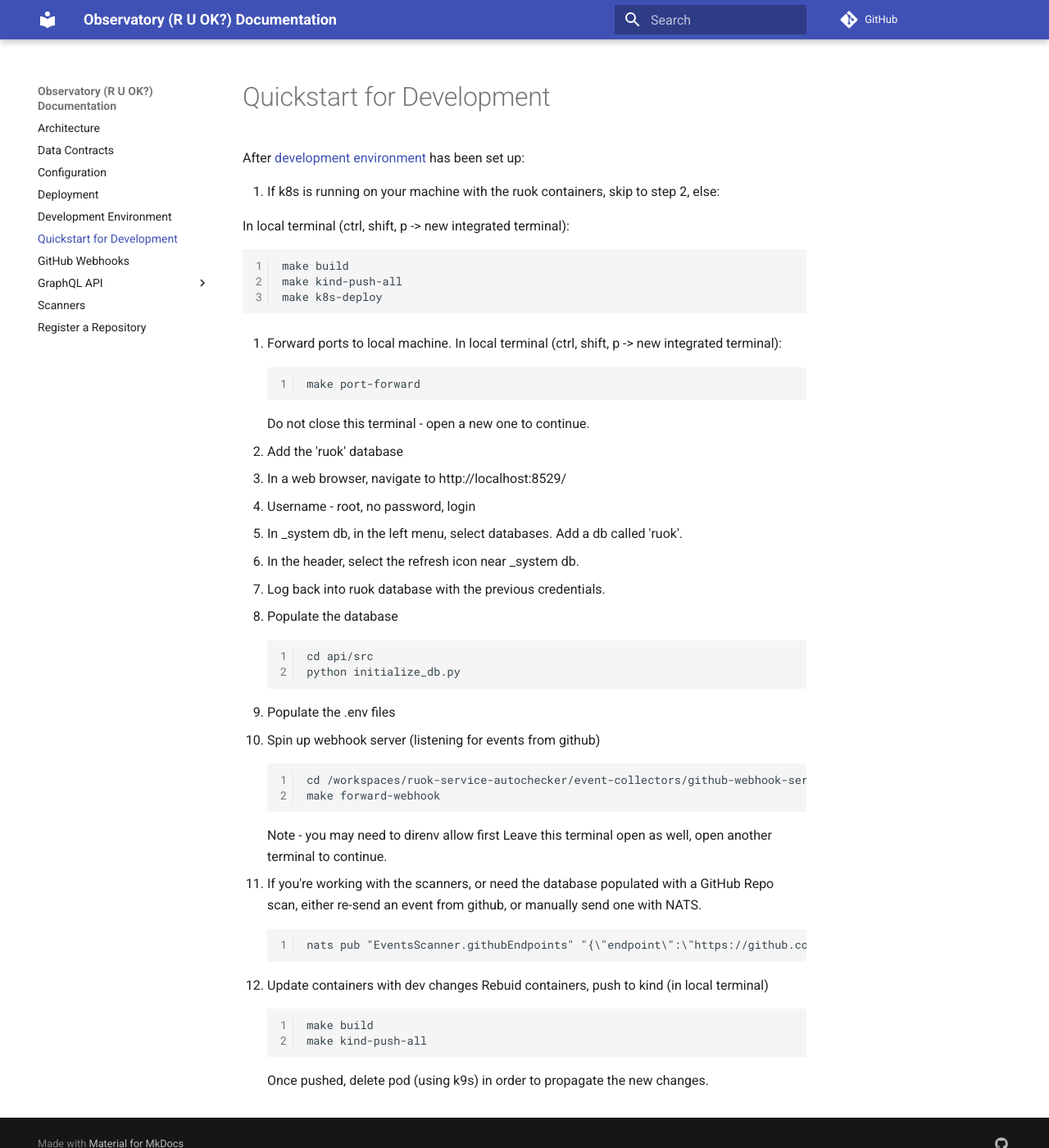
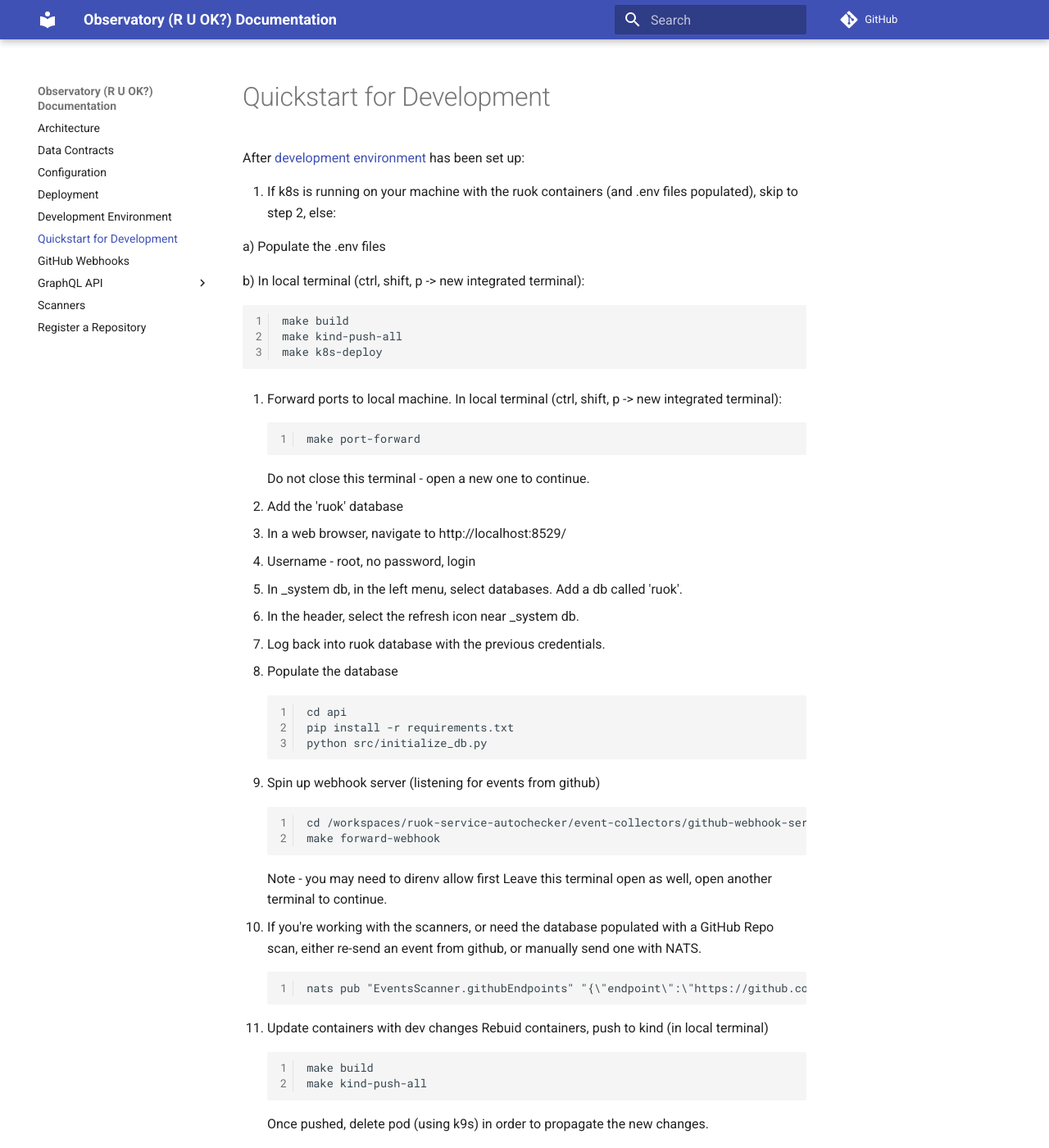
Before and after one commit to SiddharthaHaldar/ruok-service-autochecker, an MkDocs documentation site: the page built from docs/quickstart-for-development.md, in a window 1280 px wide and 1400 px high. Shown: the whole window at 82% size. Built offline with MkDocs 1.6.1 and Material for MkDocs 9.7.7, drawn with Linux system fonts in a browser that asks for light colours; comment, search, counter and statistics services are not loaded.

Commit message:
Added install packages for python and changed order of .env file per Sami's feedback.

````diff
--- a/docs/quickstart-for-development.md
+++ b/docs/quickstart-for-development.md
@@ -2,9 +2,11 @@
 
 After [development environment](./development-environment.md) has been set up:
 
-1. If k8s is running on your machine with the ruok containers, skip to step 2, else:
+1. If k8s is running on your machine with the ruok containers (and .env files populated), skip to step 2, else:
 
-In local terminal (ctrl, shift, p -> new integrated terminal):
+a)  Populate the .env files
+
+b) In local terminal (ctrl, shift, p -> new integrated terminal):
 
 ```
 make build
@@ -29,11 +31,10 @@ Do not close this terminal - open a new one to continue.
 
 4. Populate the database
 ```
-cd api/src
-python initialize_db.py
+cd api
+pip install -r requirements.txt
+python src/initialize_db.py
 ```
-
-5. Populate the .env files
 
 6. Spin up webhook server (listening for events from github)
 ```
````
